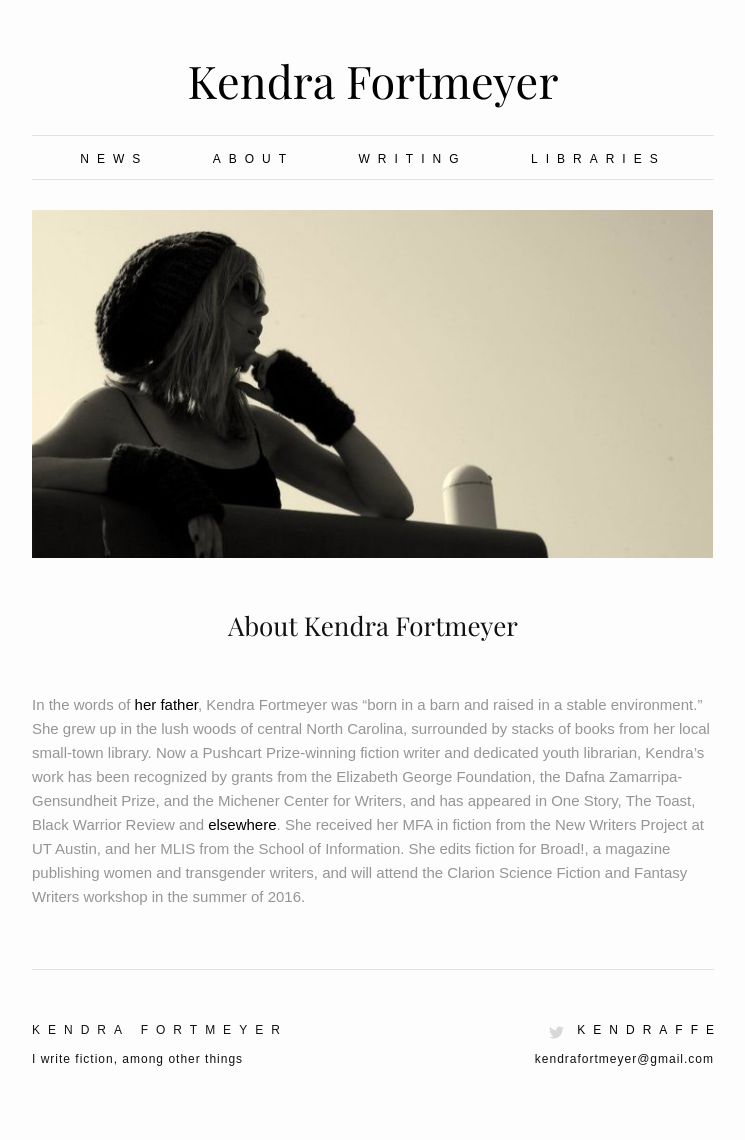
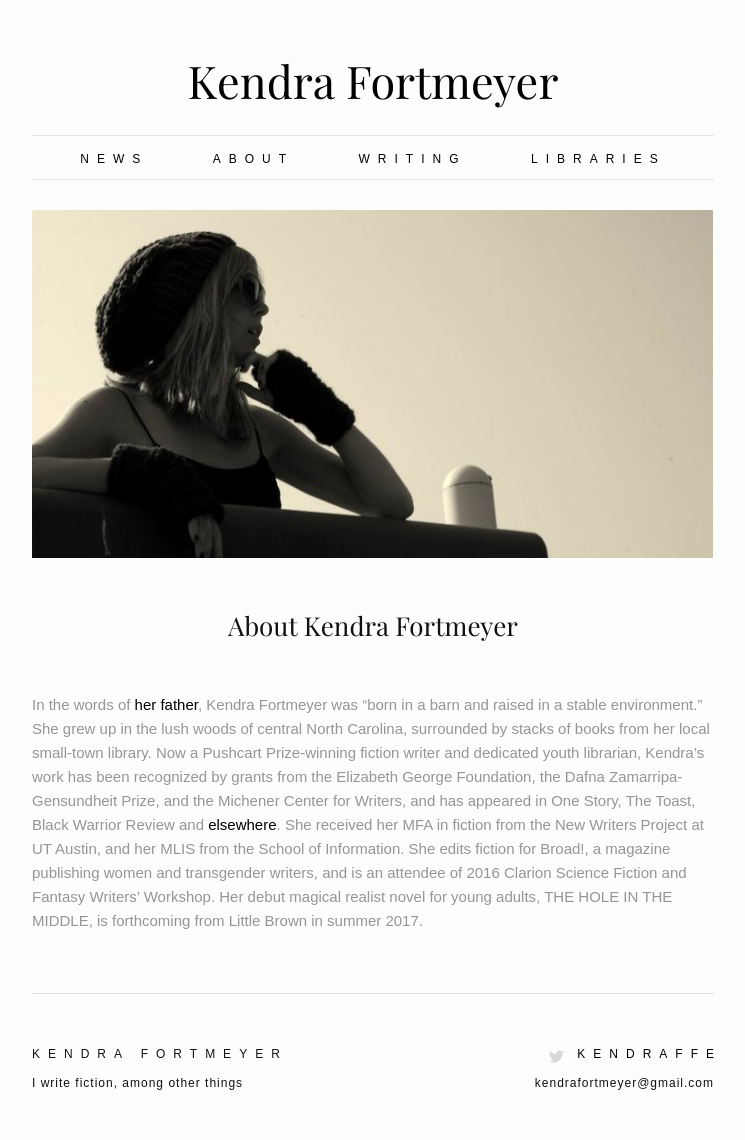
Before and after one commit to rblakemesser/rblakemesser.github.io, a Jekyll site: the page built from about.md, in a window 1280 px wide. Shown: the whole page, without its empty margins (267-1012 px from the left). Built offline with Jekyll 4.4.1, drawn with Linux system fonts in a browser that asks for light colours; some web fonts are replaced; before the commit the page ends 1116 px from its top, so only the background shows below that.

Commit message:
updated about

```diff
--- a/about.md
+++ b/about.md
@@ -8,4 +8,4 @@
 link: www.kendrafortmeyer.com/fiction/
 ---
 
-In the words of <a href="https://www.reverbnation.com/kurtfortmeyer">her father<a/>, Kendra Fortmeyer was "born in a barn and raised in a stable environment." She grew up in the lush woods of central North Carolina, surrounded by stacks of books from her local small-town library. Now a Pushcart Prize-winning fiction writer and dedicated youth librarian, Kendra's work has been recognized by grants from the Elizabeth George Foundation, the Dafna Zamarripa-Gensundheit Prize, and the Michener Center for Writers, and has appeared in One Story, The Toast, Black Warrior Review and [elsewhere]({{ page.link }}). She received her MFA in fiction from the New Writers Project at UT Austin, and her MLIS from the School of Information. She edits fiction for Broad!, a magazine publishing women and transgender writers, and will attend the Clarion Science Fiction and Fantasy Writers workshop in the summer of 2016.
+In the words of <a href="https://www.reverbnation.com/kurtfortmeyer">her father<a/>, Kendra Fortmeyer was "born in a barn and raised in a stable environment." She grew up in the lush woods of central North Carolina, surrounded by stacks of books from her local small-town library. Now a Pushcart Prize-winning fiction writer and dedicated youth librarian, Kendra's work has been recognized by grants from the Elizabeth George Foundation, the Dafna Zamarripa-Gensundheit Prize, and the Michener Center for Writers, and has appeared in One Story, The Toast, Black Warrior Review and [elsewhere]({{ page.link }}). She received her MFA in fiction from the New Writers Project at UT Austin, and her MLIS from the School of Information. She edits fiction for Broad!, a magazine publishing women and transgender writers, and is an attendee of 2016 Clarion Science Fiction and Fantasy Writers' Workshop. Her debut magical realist novel for young adults, THE HOLE IN THE MIDDLE, is forthcoming from Little Brown in summer 2017.
```
Also changed, not shown: 1 other file.
